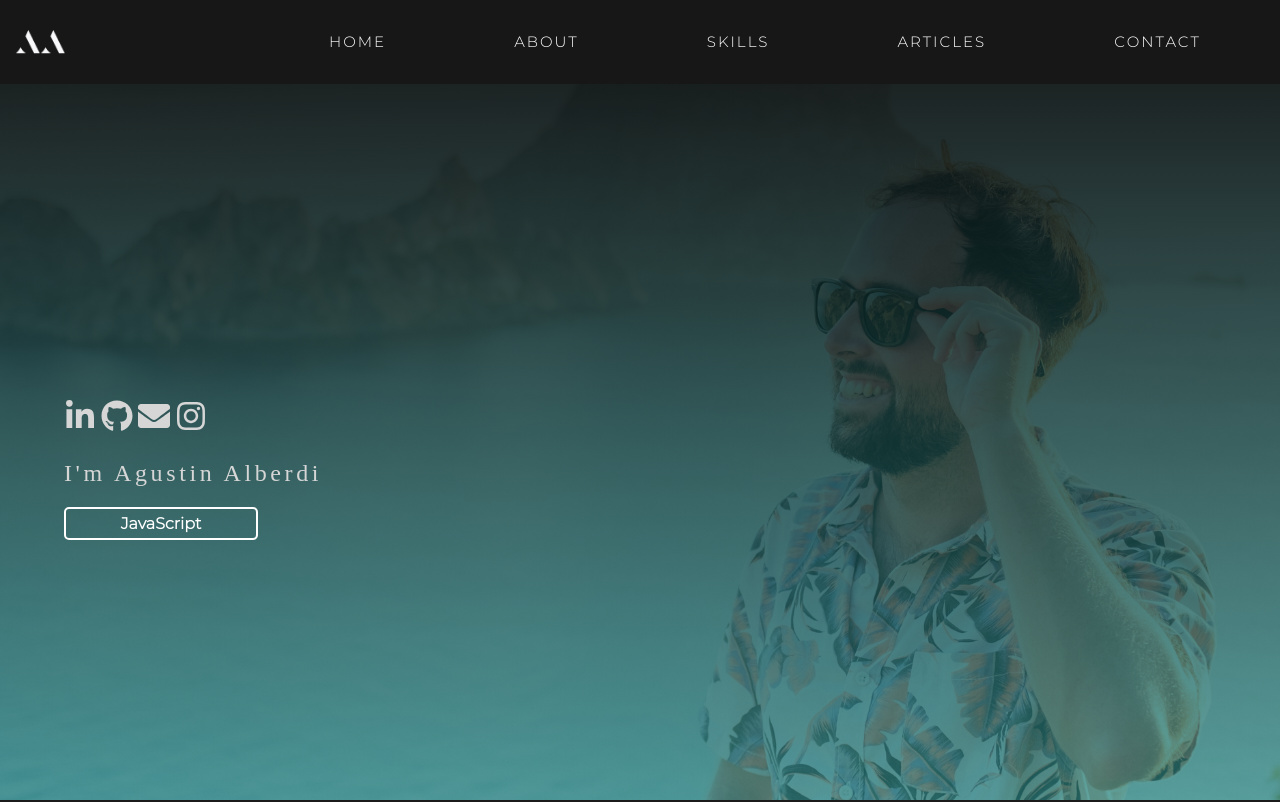
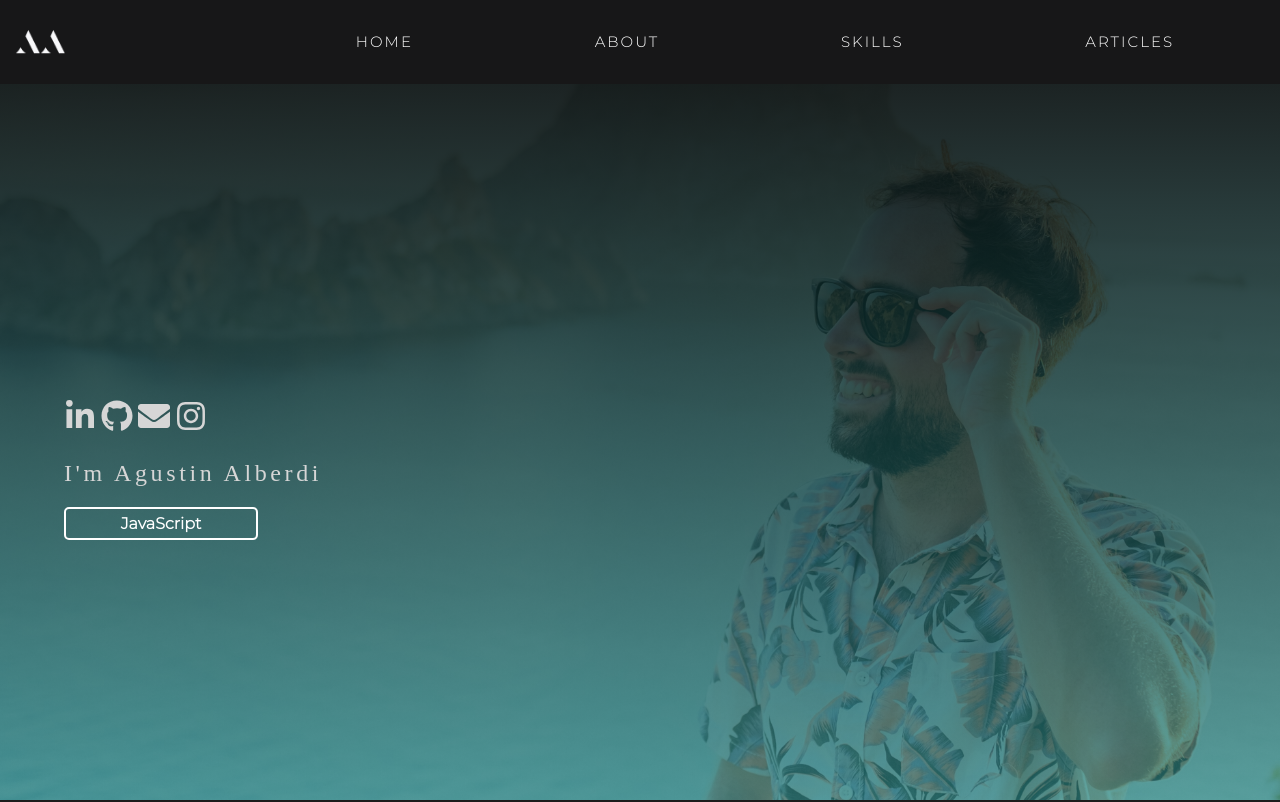
Before and after one commit to agussalberdi/react-portfolio, a React (Create React App) app: page /portfolio#about in a window 1280 px wide. Shown: the top 802 px of the page. Built offline with nearby package versions, Linux system fonts and the light colour scheme; what react-animations would draw is missing.

Commit message:
Remove contact section

```diff
--- a/src/components/Navbar.tsx
+++ b/src/components/Navbar.tsx
@@ -51,7 +51,6 @@ const NavMenu = styled.nav`
         left: 0;
         right: 0;
         text-align: center;
-        padding-top: 100px;
         opacity: ${(props: Props) => (props.open ? "1" : "0")};
         pointer-events: ${(props: Props) => (props.open ? "auto" : "none")};
         transform: scale(${(props: Props) => (props.open ? "1" : "1.5")});
@@ -108,7 +107,6 @@ export default function Navbar(props: any) {
         { name: 'About', link: 'about'},
         { name: 'Skills', link: 'skills'},
         { name: 'Articles', link: 'articles'},
-        { name: 'Contact', link: 'contact'}
     ];
 
     return (
--- a/src/models/routes.tsx
+++ b/src/models/routes.tsx
@@ -3,5 +3,4 @@ export enum Routes {
     ABOUT = "about",
     SKILLS = "skills",
     ARTICLES = "articles",
-    // CONTACT = "contact"
 }
--- a/src/views/About.tsx
+++ b/src/views/About.tsx
@@ -80,6 +80,7 @@ const Bullet = styled.div`
 
     @media screen and ${device.laptop} {
         width: 33%;
+        margin-top: 15px;
 
         span {
             font-size: 24px;
```
